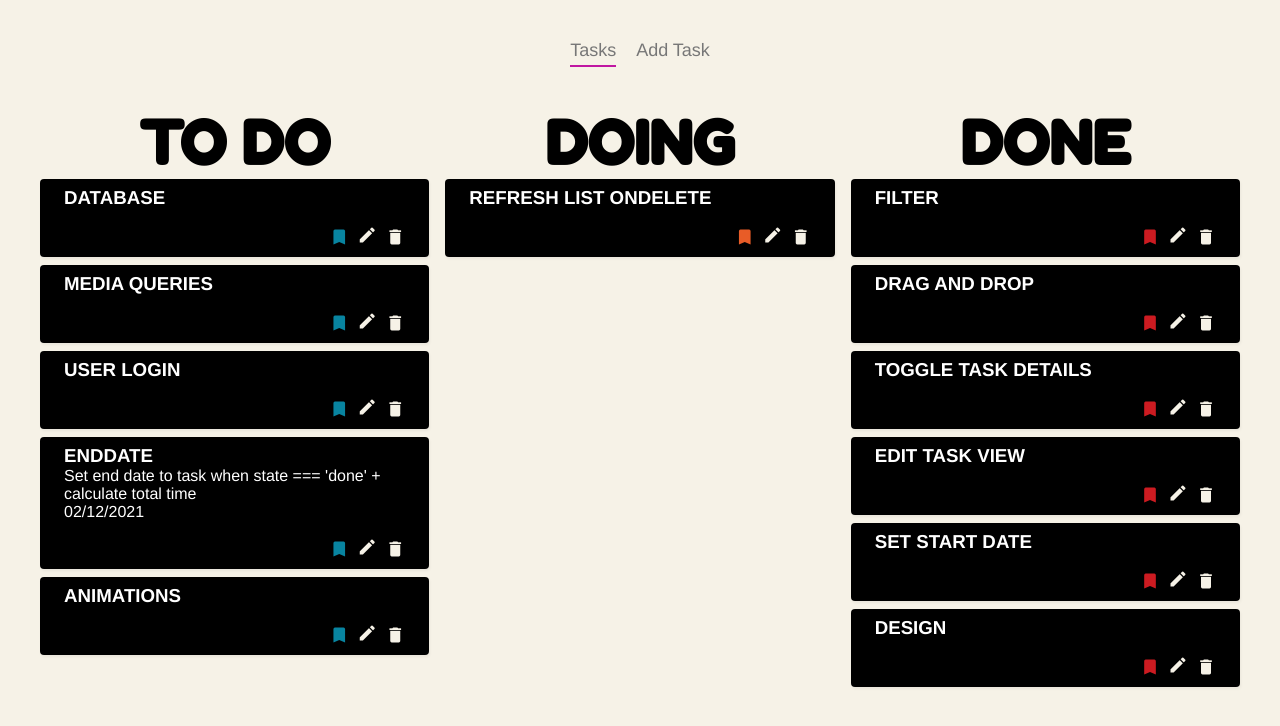
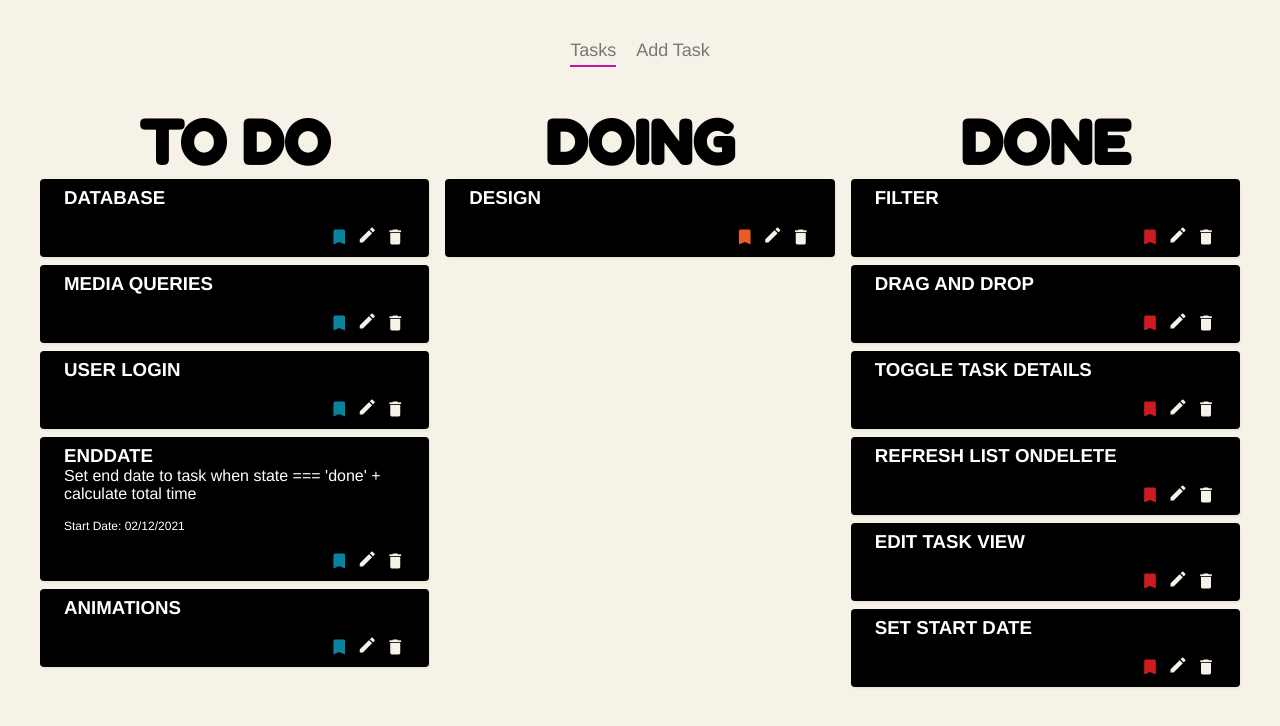
Before and after one commit to TWoolff/Kanban, a Vue app: page / in a window 1280 px wide. Both pictures are taken after a click on the element "ENDDATE". Shown: the top 726 px of the page. Built offline with nearby package versions, Linux system fonts and the light colour scheme; data requests are answered from the project's data file.

Commit message:
Fixed Handle Delete error

```diff
--- a/data/db.json
+++ b/data/db.json
@@ -46,7 +46,7 @@
       "title": "Refresh list onDelete",
       "details": "l",
       "startDate": "02/12/2021",
-      "state": "doing",
+      "state": "done",
       "id": 8
     },
     {
@@ -81,7 +81,7 @@
       "title": "Design",
       "details": "Make a better designkjhklh",
       "startDate": "02/12/2021",
-      "state": "done",
+      "state": "doing",
       "id": 13
     }
   ]
--- a/src/assets/scss/base/_typography.scss
+++ b/src/assets/scss/base/_typography.scss
@@ -16,3 +16,8 @@ h3 {
   text-transform: uppercase;
   margin: 0;
 }
+
+.small {
+  font-size: 12px;
+  margin-top: 1rem;
+}
--- a/src/components/Task.vue
+++ b/src/components/Task.vue
@@ -2,8 +2,8 @@
   <article class="task">
     <h3 @click="toggleDetails">{{ task.title }}</h3>
     <div class="details" v-if="showDetails" :toggle="toggleDetails">
-    <p>{{ task.details }}</p>
-    <p>{{ task.startDate }}</p>
+      <p>{{ task.details }}</p>
+      <p class="small">Start Date: {{ task.startDate }}</p>
     </div>
     <div class="icons">
       <span class="material-icons state">bookmark</span>
--- a/src/views/Home.vue
+++ b/src/views/Home.vue
@@ -26,7 +26,7 @@ export default {
       tasks: []
     }
   },
-  mounted() {
+  mounted () {
     fetch('http://localhost:3000/tasks/')
       .then(res => res.json())
       .then(data => this.tasks = data)
@@ -50,7 +50,7 @@ export default {
       })
     },
     handleDelete (id) {
-      this.tasks = this.task.filter((task) => {
+      this.tasks = this.tasks.filter((task) => {
         return task.id !== id
       })
     }
```
